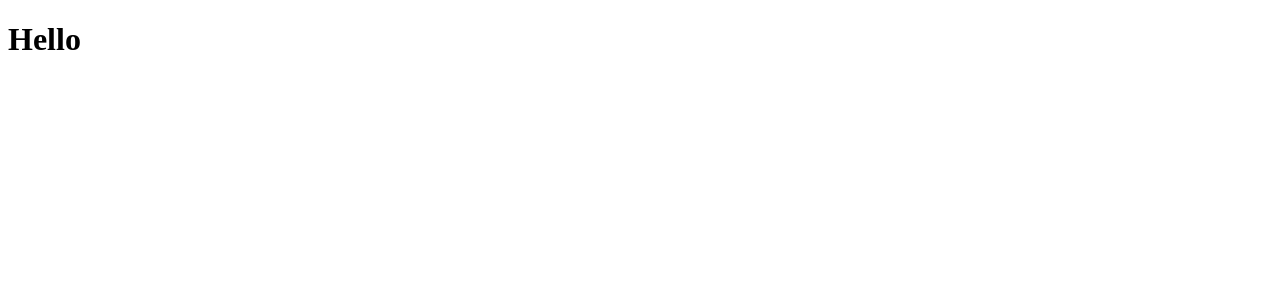
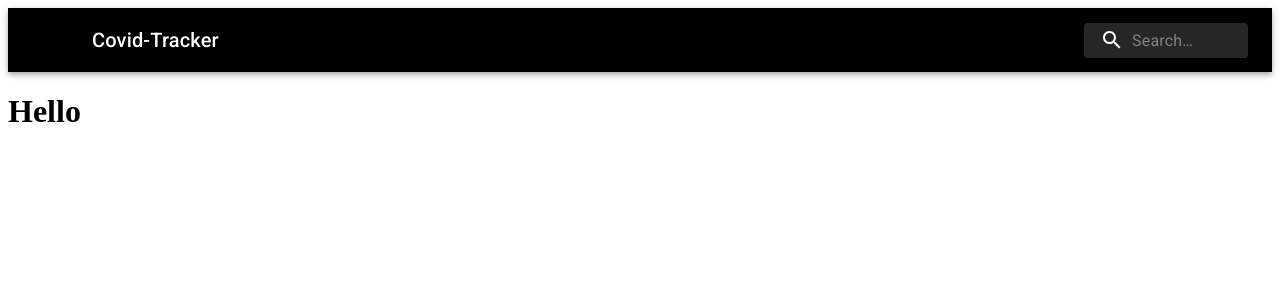
Before and after one commit to UsmanAsif193/covid-19-tracker, a React (Create React App) app: page / in a window 1280 px wide. Shown: the top 300 px of the page. Built offline with nearby package versions, Linux system fonts and the light colour scheme.

Commit message:
NavBar Added

```diff
--- a/package.json
+++ b/package.json
@@ -8,6 +8,7 @@
     "@testing-library/jest-dom": "^5.11.4",
     "@testing-library/react": "^11.1.0",
     "@testing-library/user-event": "^12.1.10",
+    "chart.js": "^3.4.0",
     "react": "^17.0.2",
     "react-dom": "^17.0.2",
     "react-scripts": "4.0.3",
--- a/src/App.js
+++ b/src/App.js
@@ -1,8 +1,11 @@
+import Navbar from './components/NavBar';
+
 import './App.css';
 
 function App() {
   return (
     <div>
+      <Navbar />
       <h1>Hello</h1>
     </div>
   );
--- /dev/null
+++ b/src/components/NavBar.js
@@ -0,0 +1,102 @@
+import React from 'react';
+import AppBar from '@material-ui/core/AppBar';
+import Toolbar from '@material-ui/core/Toolbar';
+import IconButton from '@material-ui/core/IconButton';
+import Typography from '@material-ui/core/Typography';
+import InputBase from '@material-ui/core/InputBase';
+import { fade, makeStyles } from '@material-ui/core/styles';
+import MenuIcon from '@material-ui/icons/Menu';
+import SearchIcon from '@material-ui/icons/Search';
+
+const useStyles = makeStyles((theme) => ({
+    root: {
+        flexGrow: 1,
+    },
+    menuButton: {
+        marginRight: theme.spacing(2),
+    },
+    title: {
+        flexGrow: 1,
+        display: 'none',
+        [theme.breakpoints.up('sm')]: {
+            display: 'block',
+        },
+        marginLeft: '60px',
+    },
+    search: {
+        position: 'relative',
+        borderRadius: theme.shape.borderRadius,
+        backgroundColor: fade(theme.palette.common.white, 0.15),
+        '&:hover': {
+            backgroundColor: fade(theme.palette.common.white, 0.25),
+        },
+        marginLeft: 0,
+        width: '100%',
+        [theme.breakpoints.up('sm')]: {
+            marginLeft: theme.spacing(1),
+            width: 'auto',
+        },
+    },
+    searchIcon: {
+        padding: theme.spacing(0, 2),
+        height: '100%',
+        position: 'absolute',
+        pointerEvents: 'none',
+        display: 'flex',
+        alignItems: 'center',
+        justifyContent: 'center',
+    },
+    inputRoot: {
+        color: 'inherit',
+    },
+    inputInput: {
+        padding: theme.spacing(1, 1, 1, 0),
+        // vertical padding + font size from searchIcon
+        paddingLeft: `calc(1em + ${theme.spacing(4)}px)`,
+        transition: theme.transitions.create('width'),
+        width: '100%',
+        [theme.breakpoints.up('sm')]: {
+            width: '12ch',
+            '&:focus': {
+                width: '20ch',
+            },
+        },
+    },
+}));
+
+export default function NavBar() {
+    const classes = useStyles();
+
+    return (
+        <div className={classes.root}>
+            <AppBar position="static" style={{backgroundColor: 'black'}}>
+                <Toolbar>
+                    {/* <IconButton
+                        edge="start"
+                        className={classes.menuButton}
+                        color="inherit"
+                        aria-label="open drawer"
+                    >
+                        <MenuIcon />
+                    </IconButton> */}
+                    <Typography className={classes.title} variant="h6" noWrap>
+                        Covid-Tracker
+                    </Typography>
+                    <div className={classes.search}>
+                        <div className={classes.searchIcon}>
+                            <SearchIcon />
+                        </div>
+                        <InputBase
+                            placeholder="Search…"
+                            classes={{
+                                root: classes.inputRoot,
+                                input: classes.inputInput,
+                            }}
+                            inputProps={{ 'aria-label': 'search' }}
+                        />
+                    </div>
+                </Toolbar>
+            </AppBar>
+        </div>
+    );
+}
```
Also changed, not shown: 2 other files (tests, documents, lock files or other folders).
